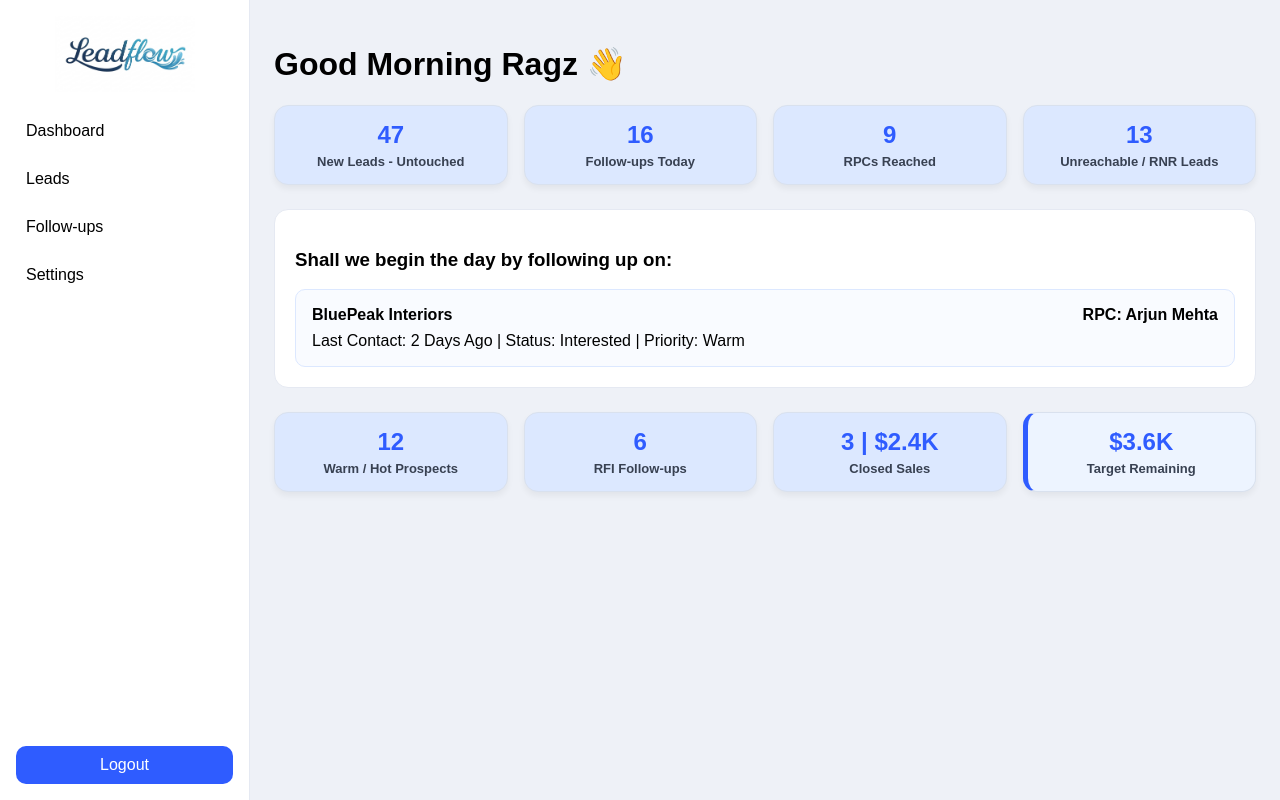
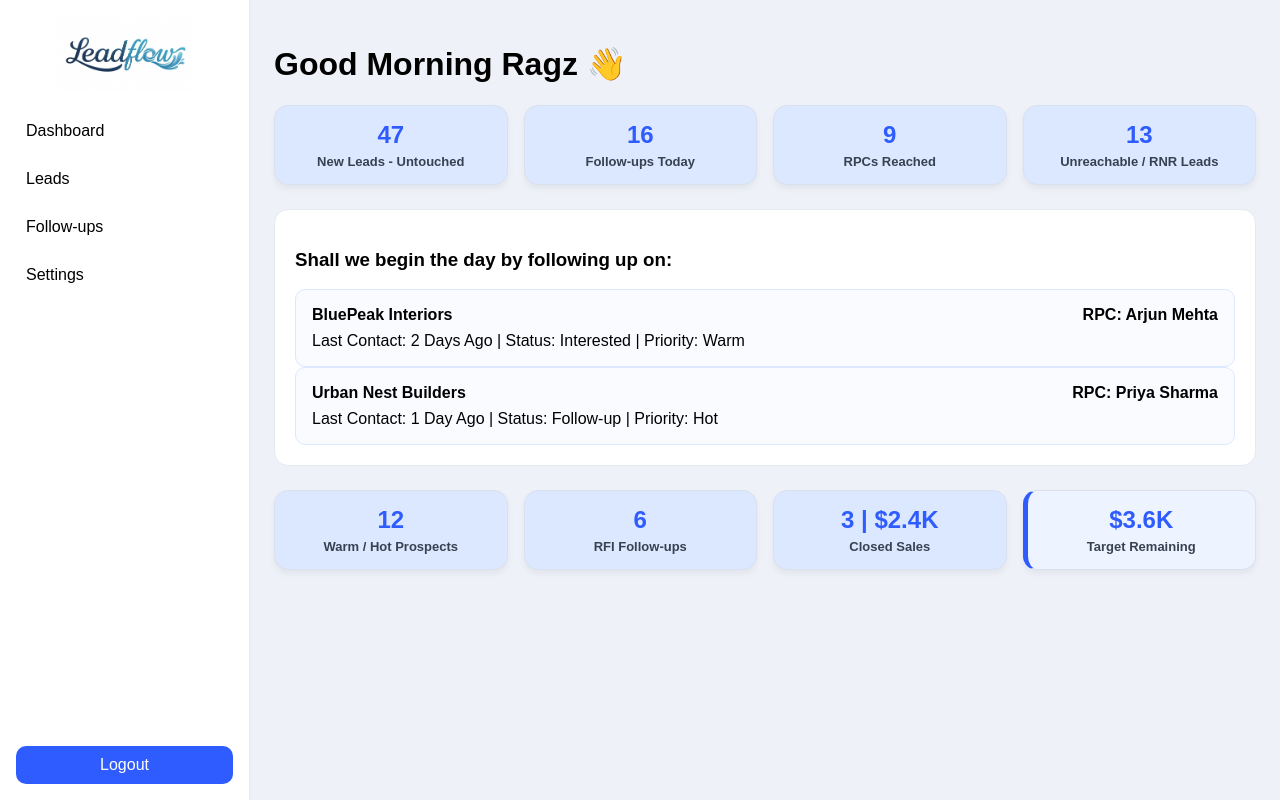
Before and after one commit to stirr3dz3phyr-ship-it/LeadFlow-WarMachine, a React (Vite) app: page / in a window 1280 px wide. Built offline with nearby package versions, Linux system fonts and the light colour scheme.

Commit message:
Update App.jsx

```diff
--- a/src/App.jsx
+++ b/src/App.jsx
@@ -31,10 +31,11 @@ export default function App() {
           <div className="kpi-card"><h1>13</h1><p>Unreachable / RNR Leads</p></div>
         </div>
 
-        {/* WORKSPACE */}
+        {/* WORKSPACE - NOW WITH TWO ROWS */}
         <div className="workspace">
           <h3>Shall we begin the day by following up on:</h3>
           <div className="followup-list">
+            {/* ROW 1 */}
             <div className="lead-card">
               <div className="lead-top">
                 <span>BluePeak Interiors</span>
@@ -42,6 +43,16 @@ export default function App() {
               </div>
               <div className="lead-bottom">
                 <span>Last Contact: 2 Days Ago | Status: Interested | Priority: Warm</span>
+              </div>
+            </div>
+            {/* ROW 2 */}
+            <div className="lead-card">
+              <div className="lead-top">
+                <span>Urban Nest Builders</span>
+                <span>RPC: Priya Sharma</span>
+              </div>
+              <div className="lead-bottom">
+                <span>Last Contact: 1 Day Ago | Status: Follow-up | Priority: Hot</span>
               </div>
             </div>
           </div>
```
